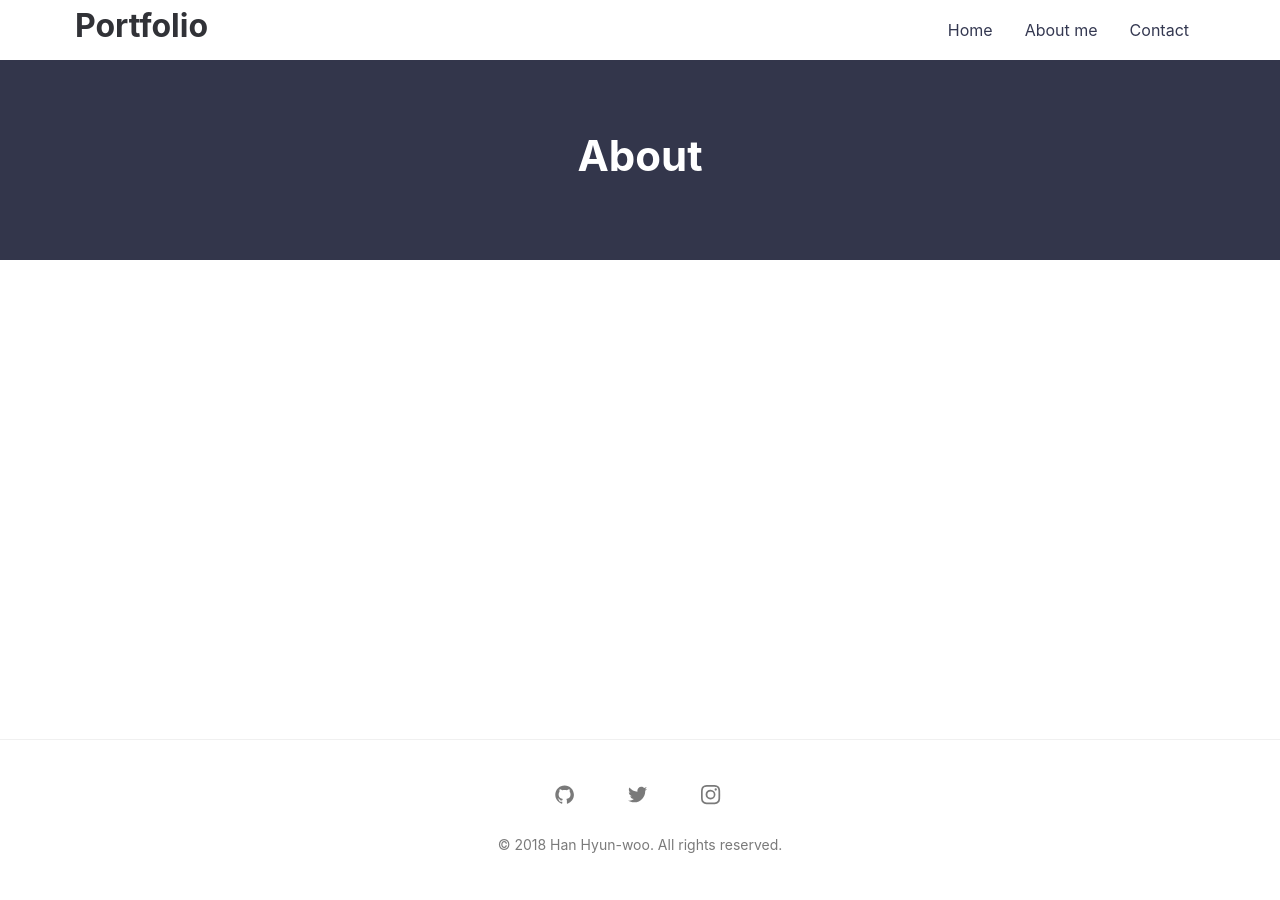
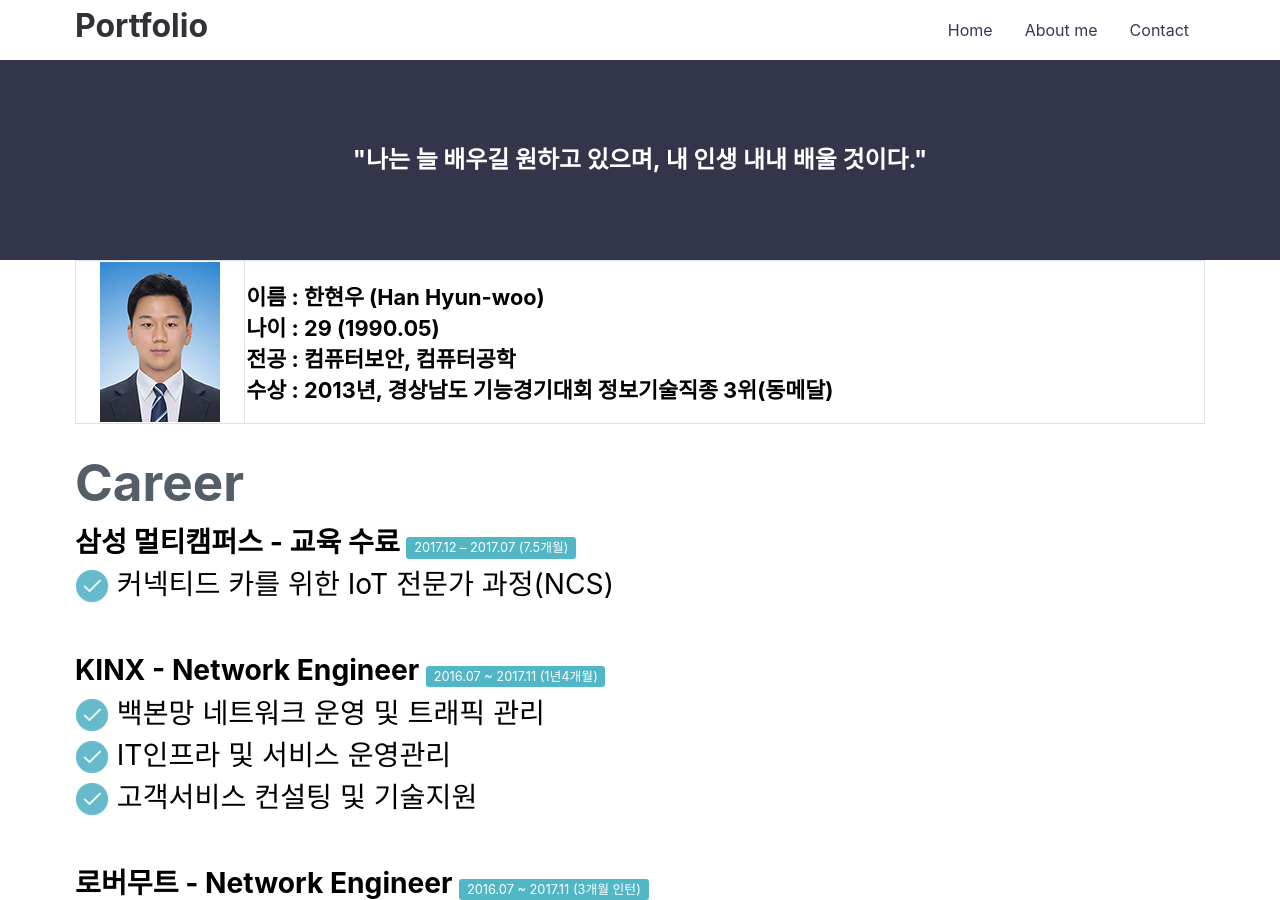
Before and after one commit to HanHyunwoo/HanHyunwoo.github.io, a Jekyll site: the page built from about.md, in a window 1280 px wide and 900 px high. Built offline with Jekyll 4.4.1, drawn with Linux system fonts in a browser that asks for light colours; some of the changed text lies outside the part shown.

Commit message:
about_me all_content Edit

```diff
--- a/_layouts/page.html
+++ b/_layouts/page.html
@@ -20,17 +20,17 @@
 
     <div class="hero--small">
       <div class="hero__wrap">
-        <h1 class="hero__title">{{ page.title }}</h1>
+        <dt class="about_me" style="font-size:1.87vmax;color:white;word-break:keep-all;font-weight: bold;">"{{ page.title }}"</dt>
       </div>
     </div>
     <main class="site__content">
 
       <div class="container">
-        <div class="page-content">
+        <!-- <div class="page-content"> -->
 
           {{ content }}
 
-        </div>
+        <!-- </div> -->
       </div>
 
     </main>
--- a/about.md
+++ b/about.md
@@ -1,5 +1,93 @@
 ---
 layout: page
-title: About
+title: "나는 늘 배우길 원하고 있으며, 내 인생 내내 배울 것이다."
 permalink: /about/
 ---
+
+<table>
+  <tr>
+    <th style="text-align:center;background-color:white;width:15%"><img src="http://hanhyunwoo.github.io/assets/img/posts/My_picture.jpg"></th>
+    <th style="text-align:left;font-size:1.7vmax;background-color:white;word-break: keep-all;">이름 : 한현우 (Han Hyun-woo)<br>
+    나이 : 29 (1990.05)<br>
+    전공 : 컴퓨터보안, 컴퓨터공학<br>
+    수상 : 2013년, 경상남도 기능경기대회 정보기술직종 3위(동메달)<br></th>
+  </tr>
+</table>
+
+<dt style="color:#545E69;font-weight:bold;font-size:4vmax;"> Career </dt>
+
+<span class="about_content">삼성 멀티캠퍼스 - 교육 수료
+  <span style="background: #51b7c6;font-size:1vmax;font-weight: normal;border-radius:.25em;padding:.2em.6em.3em;color: #fff;">
+    2017.12 – 2017.07 (7.5개월)
+  </span><br>
+  <span class="about_sub">
+    <img class="check_img" src="http://hanhyunwoo.github.io/assets/img/ok.png"> 커넥티드 카를 위한 IoT 전문가 과정(NCS)
+  </span>
+</span><br><br>
+
+<span class="about_content">KINX - Network Engineer
+  <span style="font-size:12px;background: #51b7c6;font-size:1vmax;font-weight: normal;border-radius:.25em;padding:.2em.6em.3em;color: #fff;">
+    2016.07 ~ 2017.11 (1년4개월)
+  </span><br>
+  <span class="about_sub">
+    <img class="check_img" src="http://hanhyunwoo.github.io/assets/img/ok.png"> 백본망 네트워크 운영 및 트래픽 관리<br>
+    <img class="check_img" src="http://hanhyunwoo.github.io/assets/img/ok.png"> IT인프라 및 서비스 운영관리<br>
+    <img class="check_img" src="http://hanhyunwoo.github.io/assets/img/ok.png"> 고객서비스 컨설팅 및 기술지원
+  </span>
+</span><br><br>
+
+<span class="about_content">로버무트 - Network Engineer
+  <span style="font-size:12px;background: #51b7c6;font-size:1vmax;font-weight: normal;border-radius:.25em;padding:.2em.6em.3em;color: #fff;">
+    2016.07 ~ 2017.11 (3개월 인턴)
+  </span><br>
+  <span class="about_sub">
+    <img class="check_img" src="http://hanhyunwoo.github.io/assets/img/ok.png"> Client VPN 연결 및 유지보수<br>
+    <img class="check_img" src="http://hanhyunwoo.github.io/assets/img/ok.png"> 네트워크 장비 Migration 작업<br>
+    <img class="check_img" src="http://hanhyunwoo.github.io/assets/img/ok.png"> MSP고객사 Config Backup 및 정기점검
+  </span>
+</span><br><br>
+
+<span class="about_content">2013년, 전국 기능경기대회 출전<br>
+    <img class="check_img" src="http://hanhyunwoo.github.io/assets/img/ok.png"> 경상남도 정보기술직종 대표선수
+</span><br><br>
+
+<hr>
+
+<span style="color:#545E69;font-weight:bold;font-size:3.5vmax;margin-bottom: 20;">Programming Language & Skill<br>
+  <span class="about_sub">
+  <img class="check_img" src="http://hanhyunwoo.github.io/assets/img/ok.png"> Ruby (Ruby on Rails)<br>
+  <img class="check_img" src="http://hanhyunwoo.github.io/assets/img/ok.png"> Java (Spring MVC, JSP)<br>
+  <img class="check_img" src="http://hanhyunwoo.github.io/assets/img/ok.png"> R (Data Load, 분석, 시각화)<br>
+  <img class="check_img" src="http://hanhyunwoo.github.io/assets/img/ok.png"> Visual Basic<br>
+  <img class="check_img" src="http://hanhyunwoo.github.io/assets/img/ok.png"> JavaScript (jQuery, Ajax)<br>
+  <img class="check_img" src="http://hanhyunwoo.github.io/assets/img/ok.png"> Shell Script<br>
+  <img class="check_img" src="http://hanhyunwoo.github.io/assets/img/ok.png"> Android (jQuery, Ajax)<br>
+  <img class="check_img" src="http://hanhyunwoo.github.io/assets/img/ok.png"> HTML, CSS (Bootstrap)
+  </span>
+</span>
+
+<br>
+<span style="color:#545E69;font-weight:bold;font-size:3.5vmax;margin-bottom: 20;">System & Network<br>
+  <span class="about_sub">
+  <img class="check_img" src="http://hanhyunwoo.github.io/assets/img/ok.png"> Linux, Windows Server 2008,2012 <br>
+  <img class="check_img" src="http://hanhyunwoo.github.io/assets/img/ok.png"> Oracle, MySQL, MariaDB <br>
+  <img class="check_img" src="http://hanhyunwoo.github.io/assets/img/ok.png"> 방화벽 (Juniper SSG & SRX, SecuI MF2, Iptables) <br>
+  <img class="check_img" src="http://hanhyunwoo.github.io/assets/img/ok.png"> L4 Switch Load Balancing <br>
+  <img class="check_img" src="http://hanhyunwoo.github.io/assets/img/ok.png"> DB 이중화 (Cluster, Replication) <br>
+  <img class="check_img" src="http://hanhyunwoo.github.io/assets/img/ok.png"> Server Stress Test (BMT) <br>
+  <img class="check_img" src="http://hanhyunwoo.github.io/assets/img/ok.png"> Hadoop 2.0 (가상분산모드, 완전분산모드) <br>
+  <img class="check_img" src="http://hanhyunwoo.github.io/assets/img/ok.png"> AWS (EC2, RDS, LightSail)
+  </span>
+</span>
+
+<br>
+<span style="color:#545E69;font-weight:bold;font-size:3.5vmax;margin-bottom: 20;">Security & Hacking<br>
+  <span class="about_sub">
+  <img class="check_img" src="http://hanhyunwoo.github.io/assets/img/ok.png"> 웹 해킹 <br>
+  <img class="check_img" src="http://hanhyunwoo.github.io/assets/img/ok.png"> SQL Injection, XSS, CSRF 공격 <br>
+  <img class="check_img" src="http://hanhyunwoo.github.io/assets/img/ok.png"> Parameter Tampering 공격 <br>
+  <img class="check_img" src="http://hanhyunwoo.github.io/assets/img/ok.png"> File Upload 공격, Web shell <br>
+  <img class="check_img" src="http://hanhyunwoo.github.io/assets/img/ok.png"> DDoS 공격 <br>
+  <img class="check_img" src="http://hanhyunwoo.github.io/assets/img/ok.png"> AP Password Hacking <br>
+  </span>
+</span>
```
Also changed, not shown: assets/css/main.css, assets/img/ok.png (added), assets/img/posts/My_picture.jpg (added).
